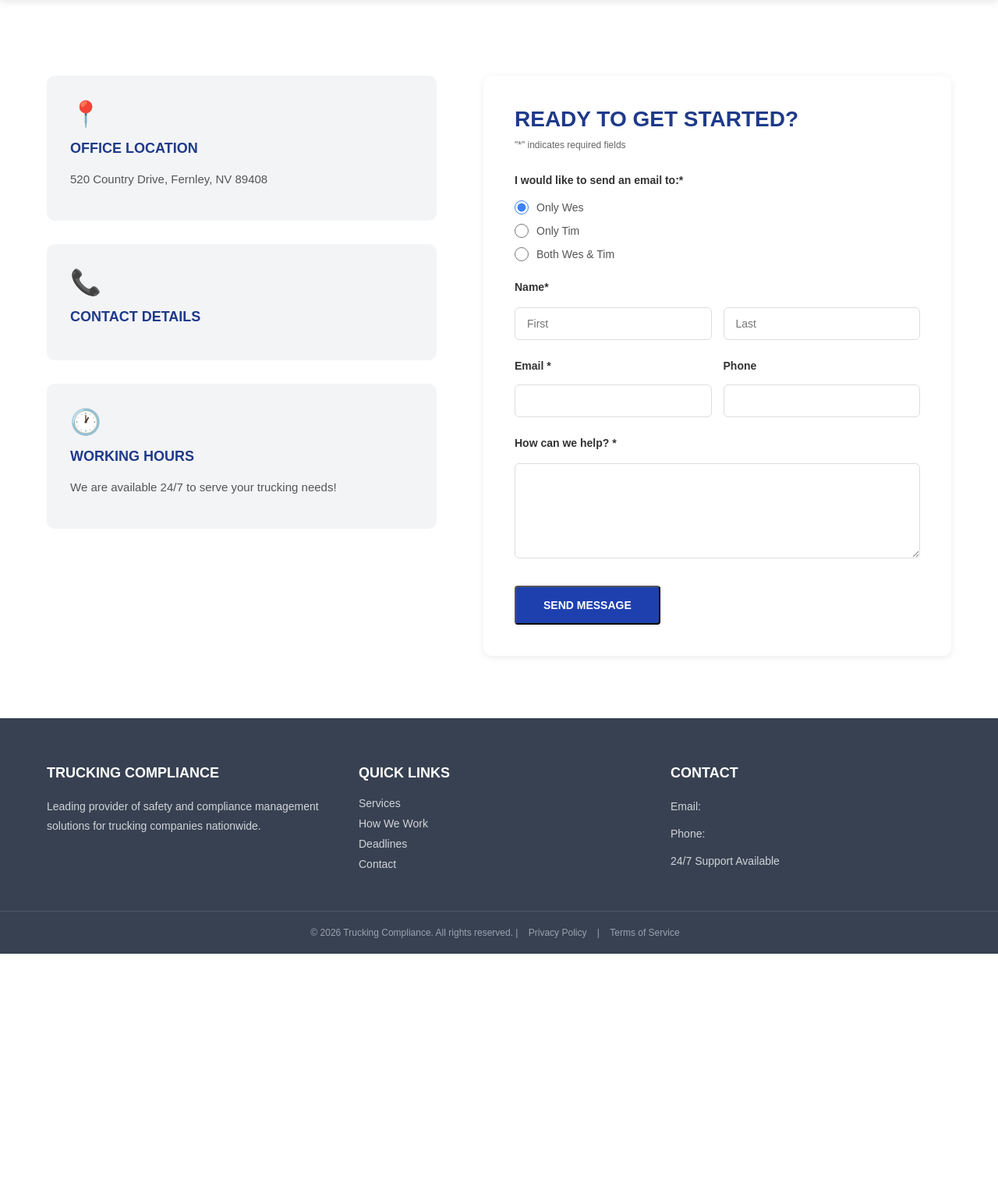
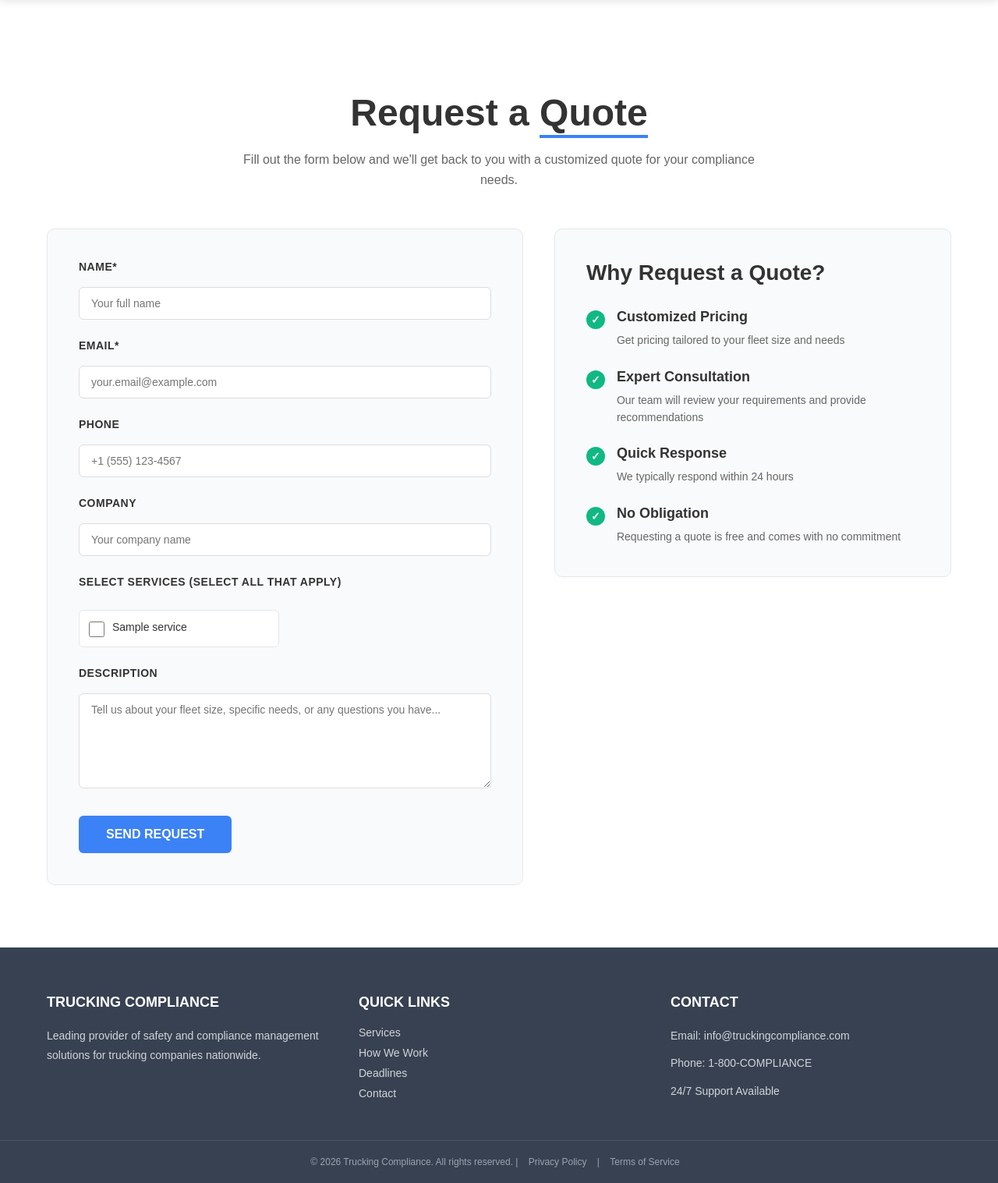
Before and after one commit to NurgazievichR/truck, a Django app: page /contacts/ in a window 1280 px wide. Shown: the part 63-1580 px from the top of the page at 78% size. Before the commit the page ends 1286 px from the top, so only its background shows below. Run offline with Django 5.2, Linux system fonts and the light colour scheme; data comes from the database, SQL or seed files in the repository; tables that the repository leaves empty hold one stand-in row (values such as "Sample post").

Commit message:
fix: update contacts page to Request a Quote design

```diff
--- a/apps/main/views.py
+++ b/apps/main/views.py
@@ -22,23 +22,23 @@ def about(request):
 
 
 def contacts(request):
-    """Страница Контакты"""
-    contact_list = Contact.objects.all().order_by('type')
+    """Страница Request a Quote"""
+    services = Service.objects.all()
 
     if request.method == 'POST':
         # Получаем данные из формы
-        email_to = request.POST.get('email_to', 'both')
-        first_name = request.POST.get('first_name', '').strip()
-        last_name = request.POST.get('last_name', '').strip()
+        name = request.POST.get('name', '').strip()
         email = request.POST.get('email', '').strip()
         phone = request.POST.get('phone', '').strip()
-        message = request.POST.get('message', '').strip()
+        company = request.POST.get('company', '').strip()
+        selected_services = request.POST.getlist('services')
+        description = request.POST.get('description', '').strip()
 
         # Валидация
-        if not all([first_name, last_name, email, message]):
-            messages.error(request, 'Please fill in all required fields.')
+        if not all([name, email]):
+            messages.error(request, 'Please fill in all required fields (Name and Email).')
             return render(request, 'main/contacts.html', {
-                'contacts': contact_list
+                'services': services
             })
 
         # Получаем email получателя из контактов
@@ -46,27 +46,36 @@ def contacts(request):
         if not recipient_email or not recipient_email.value:
             messages.error(request, 'Contact email not configured. Please contact administrator.')
             return render(request, 'main/contacts.html', {
-                'contacts': contact_list
+                'services': services
             })
 
         recipient = recipient_email.value
 
+        # Получаем названия выбранных услуг
+        services_list = []
+        if selected_services:
+            service_objects = Service.objects.filter(id__in=selected_services)
+            services_list = [service.title for service in service_objects]
+
         # Формируем тему и тело письма
-        subject = f'New Contact Form Submission from {first_name} {last_name}'
+        subject = f'New Quote Request from {name}'
 
         email_body = f"""
-New contact form submission:
+New quote request submission:
 
-Name: {first_name} {last_name}
+Name: {name}
 Email: {email}
 Phone: {phone if phone else 'Not provided'}
-Send to: {email_to.upper()}
+Company: {company if company else 'Not provided'}
 
-Message:
-{message}
+Selected Services:
+{', '.join(services_list) if services_list else 'None selected'}
+
+Description:
+{description if description else 'No description provided'}
 
 ---
-This message was sent from the contact form on the website.
+This message was sent from the quote request form on the website.
 """
 
         try:
@@ -78,12 +87,12 @@ This message was sent from the contact form on the website.
                 recipient_list=[recipient],
                 fail_silently=False,
             )
-            messages.success(request, 'Thank you! Your message has been sent successfully. We will get back to you soon.')
+            messages.success(request, 'Thank you! Your quote request has been sent successfully. We will get back to you within 24 hours.')
         except Exception as e:
-            messages.error(request, f'Sorry, there was an error sending your message. Please try again later or contact us directly.')
+            messages.error(request, f'Sorry, there was an error sending your request. Please try again later or contact us directly.')
 
         return redirect('main:contacts')
 
     return render(request, 'main/contacts.html', {
-        'contacts': contact_list
+        'services': services
     })
--- a/static/css/style.css
+++ b/static/css/style.css
@@ -1950,3 +1950,277 @@ footer .container {
         font-size: 28px;
     }
 }
+
+/* ============================================
+   REQUEST A QUOTE PAGE
+   ============================================ */
+
+.quote-page {
+    padding: 100px 0 80px;
+    background: white;
+}
+
+.quote-header {
+    text-align: center;
+    margin-bottom: 50px;
+}
+
+.quote-header h1 {
+    font-size: 48px;
+    font-weight: bold;
+    color: #333;
+    margin-bottom: 20px;
+    display: inline-block;
+    position: relative;
+}
+
+.quote-underline {
+    position: relative;
+    display: inline-block;
+}
+
+.quote-underline::after {
+    content: '';
+    position: absolute;
+    bottom: -5px;
+    left: 0;
+    right: 0;
+    height: 4px;
+    background: #3b82f6;
+}
+
+.quote-intro {
+    font-size: 16px;
+    color: #666;
+    max-width: 700px;
+    margin: 0 auto;
+    line-height: 1.6;
+}
+
+.quote-content {
+    display: grid;
+    grid-template-columns: 1.2fr 1fr;
+    gap: 40px;
+    align-items: start;
+    max-width: 1200px;
+    margin: 0 auto;
+}
+
+/* Quote Form */
+.quote-form-wrapper {
+    background: #f9fafb;
+    padding: 40px;
+    border-radius: 10px;
+    border: 1px solid #e5e7eb;
+}
+
+.quote-form {
+    display: flex;
+    flex-direction: column;
+    gap: 25px;
+}
+
+.quote-form .form-group {
+    display: flex;
+    flex-direction: column;
+    gap: 10px;
+}
+
+.quote-form .form-label {
+    font-size: 14px;
+    font-weight: bold;
+    color: #333;
+    text-transform: uppercase;
+    letter-spacing: 0.5px;
+}
+
+.quote-form input[type="text"],
+.quote-form input[type="email"],
+.quote-form input[type="tel"],
+.quote-form textarea {
+    width: 100%;
+    padding: 12px 15px;
+    border: 1px solid #ddd;
+    border-radius: 6px;
+    font-size: 14px;
+    font-family: inherit;
+    transition: border-color 0.3s, box-shadow 0.3s;
+    background: white;
+}
+
+.quote-form input[type="text"]:focus,
+.quote-form input[type="email"]:focus,
+.quote-form input[type="tel"]:focus,
+.quote-form textarea:focus {
+    outline: none;
+    border-color: #3b82f6;
+    box-shadow: 0 0 0 3px rgba(59, 130, 246, 0.1);
+}
+
+.quote-form textarea {
+    resize: vertical;
+    min-height: 120px;
+}
+
+/* Services Checkboxes */
+.services-checkboxes {
+    display: grid;
+    grid-template-columns: repeat(2, 1fr);
+    gap: 15px;
+    margin-top: 10px;
+}
+
+.checkbox-label {
+    display: flex;
+    align-items: flex-start;
+    gap: 10px;
+    cursor: pointer;
+    padding: 12px;
+    background: white;
+    border: 1px solid #e5e7eb;
+    border-radius: 6px;
+    transition: all 0.3s;
+}
+
+.checkbox-label:hover {
+    border-color: #3b82f6;
+    background: #f0f7ff;
+}
+
+.checkbox-label input[type="checkbox"] {
+    width: 20px;
+    height: 20px;
+    cursor: pointer;
+    accent-color: #3b82f6;
+    margin-top: 2px;
+    flex-shrink: 0;
+}
+
+.checkbox-label span {
+    font-size: 14px;
+    color: #333;
+    line-height: 1.4;
+}
+
+.no-services {
+    color: #666;
+    font-size: 14px;
+    font-style: italic;
+}
+
+/* Quote Benefits */
+.quote-benefits {
+    background: #f9fafb;
+    padding: 40px;
+    border-radius: 10px;
+    border: 1px solid #e5e7eb;
+}
+
+.quote-benefits h2 {
+    font-size: 28px;
+    font-weight: bold;
+    color: #333;
+    margin-bottom: 30px;
+}
+
+.benefits-list {
+    list-style: none;
+    display: flex;
+    flex-direction: column;
+    gap: 25px;
+}
+
+.benefit-item {
+    display: flex;
+    align-items: flex-start;
+    gap: 15px;
+}
+
+.benefit-icon {
+    width: 24px;
+    height: 24px;
+    background: #10b981;
+    color: white;
+    border-radius: 50%;
+    display: flex;
+    align-items: center;
+    justify-content: center;
+    font-weight: bold;
+    font-size: 14px;
+    flex-shrink: 0;
+    margin-top: 2px;
+}
+
+.benefit-content {
+    flex: 1;
+}
+
+.benefit-content h3 {
+    font-size: 18px;
+    font-weight: bold;
+    color: #333;
+    margin-bottom: 8px;
+}
+
+.benefit-content p {
+    font-size: 14px;
+    color: #666;
+    line-height: 1.6;
+    margin: 0;
+}
+
+.quote-form .btn-primary {
+    background: #3b82f6;
+    color: white;
+    padding: 15px 35px;
+    border: none;
+    border-radius: 6px;
+    font-size: 16px;
+    font-weight: bold;
+    cursor: pointer;
+    transition: background 0.3s, transform 0.2s;
+    align-self: flex-start;
+    margin-top: 10px;
+}
+
+.quote-form .btn-primary:hover {
+    background: #2563eb;
+    transform: translateY(-2px);
+    box-shadow: 0 4px 12px rgba(59, 130, 246, 0.3);
+}
+
+/* Responsive */
+@media (max-width: 1024px) {
+    .quote-content {
+        grid-template-columns: 1fr;
+        gap: 30px;
+    }
+
+    .services-checkboxes {
+        grid-template-columns: 1fr;
+    }
+}
+
+@media (max-width: 768px) {
+    .quote-page {
+        padding: 80px 0 60px;
+    }
+
+    .quote-header h1 {
+        font-size: 36px;
+    }
+
+    .quote-intro {
+        font-size: 15px;
+        padding: 0 20px;
+    }
+
+    .quote-form-wrapper,
+    .quote-benefits {
+        padding: 25px;
+    }
+
+    .quote-form .btn-primary {
+        width: 100%;
+    }
+}
--- a/templates/main/contacts.html
+++ b/templates/main/contacts.html
@@ -1,44 +1,15 @@
 {% extends 'base.html' %}
 {% load static %}
 
-{% block title %}Contact - Trucking Compliance{% endblock %}
+{% block title %}Request a Quote - Trucking Compliance{% endblock %}
 
 {% block content %}
-<section class="contact-page">
+<section class="quote-page">
     <div class="container">
-        <div class="contact-content">
-            <!-- Left Column: Static Information -->
-            <div class="contact-info">
-                <div class="info-block">
-                    <div class="info-icon">📍</div>
-                    <h3>OFFICE LOCATION</h3>
-                    <p>520 Country Drive, Fernley, NV 89408</p>
+        <div class="quote-header">
+            <h1>Request a <span class="quote-underline">Quote</span></h1>
+            <p class="quote-intro">Fill out the form below and we'll get back to you with a customized quote for your compliance needs.</p>
         </div>
-
-                <div class="info-block">
-                    <div class="info-icon">📞</div>
-                    <h3>CONTACT DETAILS</h3>
-                    {% for contact in contacts %}
-                        {% if contact.type == 'phone' %}
-                            <p>{{ contact.value }}</p>
-                        {% endif %}
-                    {% empty %}
-                        <p>Wes Curtis: 541-761-8619 (Direct, 24/7)</p>
-                        <p>Tim Huegel: 530-917-4280</p>
-                    {% endfor %}
-                </div>
-
-                <div class="info-block">
-                    <div class="info-icon">🕐</div>
-                    <h3>WORKING HOURS</h3>
-                    <p>We are available 24/7 to serve your trucking needs!</p>
-                </div>
-            </div>
-
-            <!-- Right Column: Contact Form -->
-            <div class="contact-form-wrapper">
-                <h2>READY TO GET STARTED?</h2>
-                <p class="form-note">"*" indicates required fields</p>
 
         {% if messages %}
             <div class="messages">
@@ -50,55 +21,88 @@
             </div>
         {% endif %}
 
-                <form class="contact-form" method="post">
+        <div class="quote-content">
+            <!-- Left Column: Quote Form -->
+            <div class="quote-form-wrapper">
+                <form class="quote-form" method="post">
                     {% csrf_token %}
 
                     <div class="form-group">
-                        <label class="form-label">I would like to send an email to:*</label>
-                        <div class="radio-group">
-                            <label class="radio-label">
-                                <input type="radio" name="email_to" value="wes" checked>
-                                <span>Only Wes</span>
+                        <label class="form-label">NAME*</label>
+                        <input type="text" name="name" placeholder="Your full name" required>
+                    </div>
+
+                    <div class="form-group">
+                        <label class="form-label">EMAIL*</label>
+                        <input type="email" name="email" placeholder="your.email@example.com" required>
+                    </div>
+
+                    <div class="form-group">
+                        <label class="form-label">PHONE</label>
+                        <input type="tel" name="phone" placeholder="+1 (555) 123-4567">
+                    </div>
+
+                    <div class="form-group">
+                        <label class="form-label">COMPANY</label>
+                        <input type="text" name="company" placeholder="Your company name">
+                    </div>
+
+                    <div class="form-group">
+                        <label class="form-label">SELECT SERVICES (SELECT ALL THAT APPLY)</label>
+                        <div class="services-checkboxes">
+                            {% for service in services %}
+                                <label class="checkbox-label">
+                                    <input type="checkbox" name="services" value="{{ service.id }}">
+                                    <span>{{ service.title }}</span>
                                 </label>
-                            <label class="radio-label">
-                                <input type="radio" name="email_to" value="tim">
-                                <span>Only Tim</span>
-                            </label>
-                            <label class="radio-label">
-                                <input type="radio" name="email_to" value="both">
-                                <span>Both Wes & Tim</span>
-                            </label>
+                            {% empty %}
+                                <p class="no-services">No services available</p>
+                            {% endfor %}
                         </div>
                     </div>
 
                     <div class="form-group">
-                        <label class="form-label">Name*</label>
-                        <div class="name-fields">
-                            <input type="text" name="first_name" placeholder="First" required>
-                            <input type="text" name="last_name" placeholder="Last" required>
-                        </div>
+                        <label class="form-label">DESCRIPTION</label>
+                        <textarea name="description" rows="6" placeholder="Tell us about your fleet size, specific needs, or any questions you have..."></textarea>
                     </div>
 
-                    <div class="form-group">
-                        <div class="form-row">
-                            <div class="form-field">
-                                <label class="form-label">Email *</label>
-                                <input type="email" name="email" required>
-                            </div>
-                            <div class="form-field">
-                                <label class="form-label">Phone</label>
-                                <input type="tel" name="phone">
-                            </div>
-                        </div>
+                    <button type="submit" class="btn btn-primary">SEND REQUEST</button>
+                </form>
             </div>
 
-                    <div class="form-group">
-                        <label class="form-label">How can we help? *</label>
-                        <textarea name="message" rows="6" required></textarea>
+            <!-- Right Column: Why Request a Quote -->
+            <div class="quote-benefits">
+                <h2>Why Request a Quote?</h2>
+                <ul class="benefits-list">
+                    <li class="benefit-item">
+                        <span class="benefit-icon">✓</span>
+                        <div class="benefit-content">
+                            <h3>Customized Pricing</h3>
+                            <p>Get pricing tailored to your fleet size and needs</p>
                         </div>
-
-                    <button type="submit" class="btn btn-primary">SEND MESSAGE</button>
-                </form>
+                    </li>
+                    <li class="benefit-item">
+                        <span class="benefit-icon">✓</span>
+                        <div class="benefit-content">
+                            <h3>Expert Consultation</h3>
+                            <p>Our team will review your requirements and provide recommendations</p>
+                        </div>
+                    </li>
+                    <li class="benefit-item">
+                        <span class="benefit-icon">✓</span>
+                        <div class="benefit-content">
+                            <h3>Quick Response</h3>
+                            <p>We typically respond within 24 hours</p>
+                        </div>
+                    </li>
+                    <li class="benefit-item">
+                        <span class="benefit-icon">✓</span>
+                        <div class="benefit-content">
+                            <h3>No Obligation</h3>
+                            <p>Requesting a quote is free and comes with no commitment</p>
+                        </div>
+                    </li>
+                </ul>
             </div>
         </div>
     </div>
```
Lines whose indentation alone changed are shown as unchanged.
